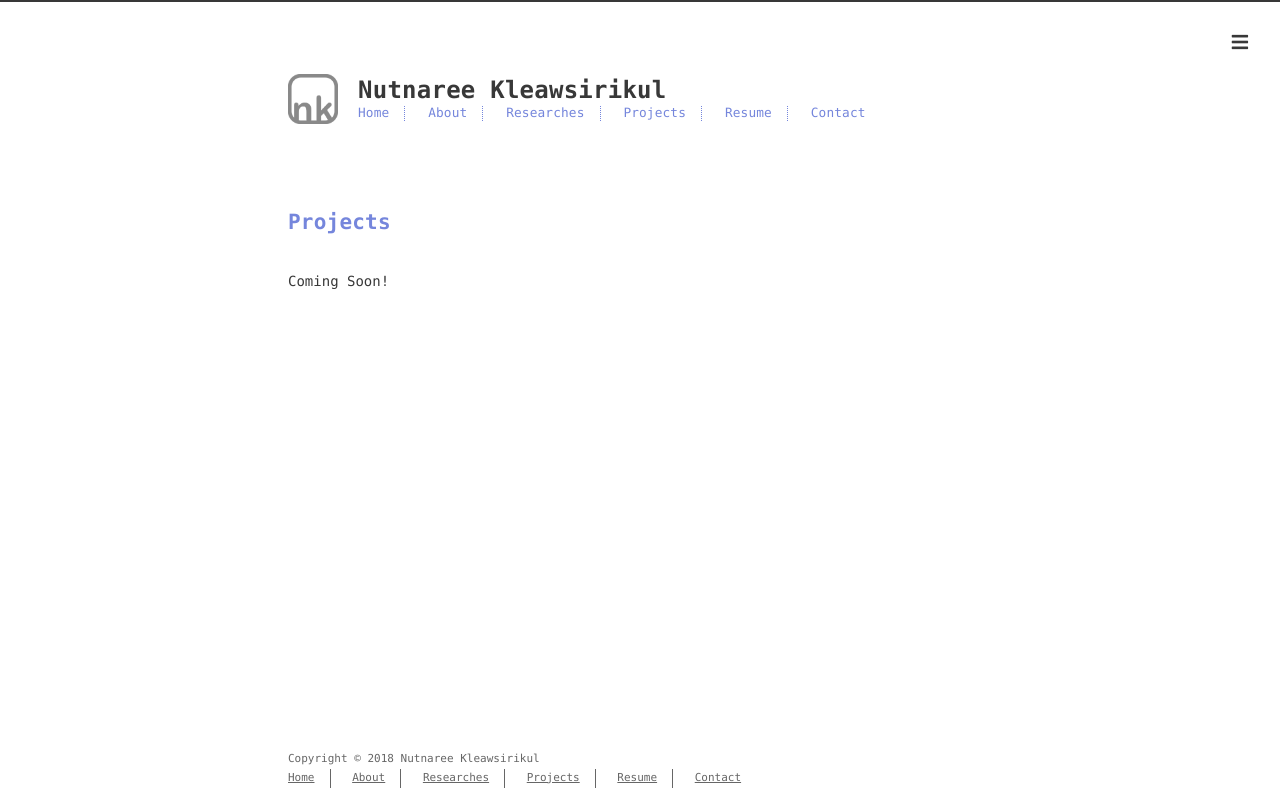
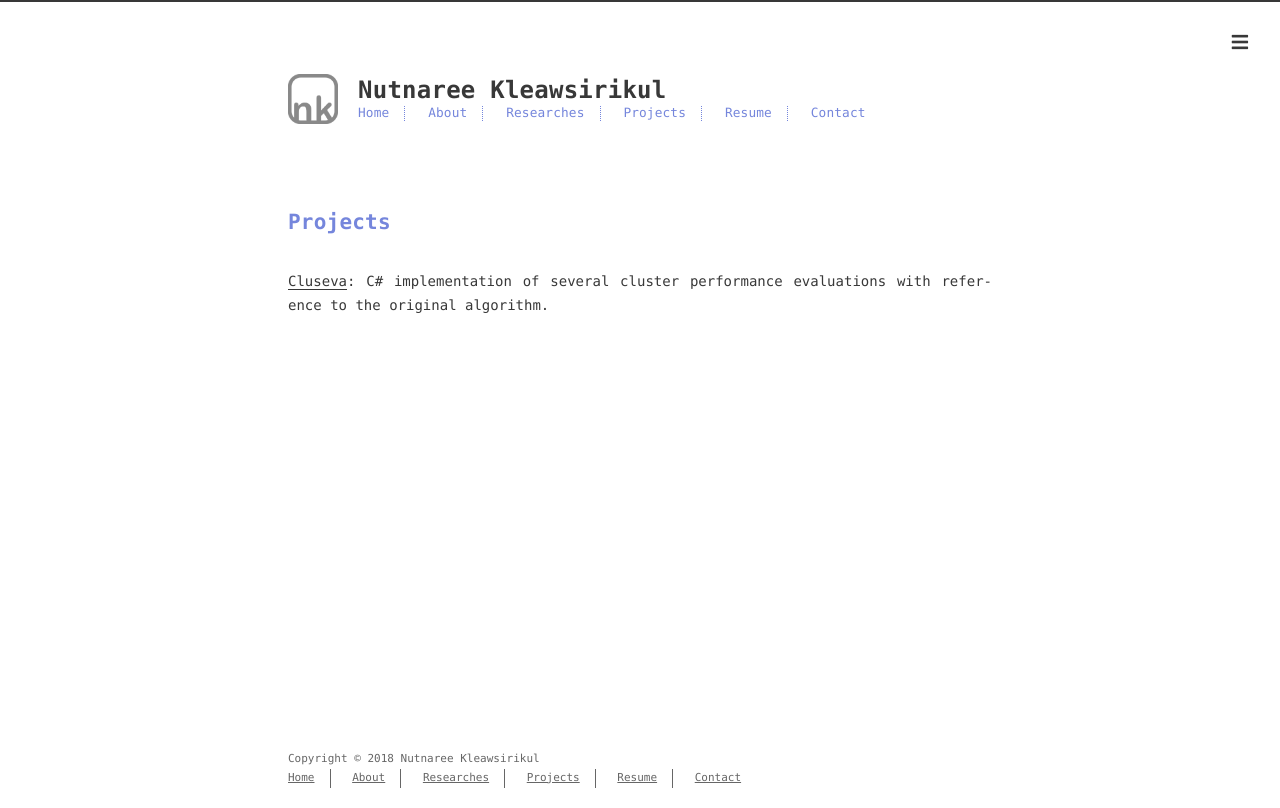
Before and after one commit to nutnareek/nutnaree.github.io, a plain HTML site: page projects/index.html in a window 1280 px wide. Drawn offline with Linux system fonts and the light colour scheme.

Commit message:
Site updated: 2018-12-26 02:54:27

```diff
--- a/projects/index.html
+++ b/projects/index.html
@@ -6,17 +6,17 @@
     <meta http-equiv="X-UA-Compatible" content="IE=edge">
     <meta name="HandheldFriendly" content="True">
     <meta name="viewport" content="width=device-width, initial-scale=1, maximum-scale=1">
-    <meta name="description" content="ProjectsComing Soon!">
+    <meta name="description" content="ProjectsCluseva: C# implementation of several cluster performance evaluations with reference to the original algorithm.">
 <meta property="og:type" content="website">
 <meta property="og:title" content="projects">
 <meta property="og:url" content="http://yoursite.com/projects/index.html">
 <meta property="og:site_name" content="Nutnaree Kleawsirikul">
-<meta property="og:description" content="ProjectsComing Soon!">
+<meta property="og:description" content="ProjectsCluseva: C# implementation of several cluster performance evaluations with reference to the original algorithm.">
 <meta property="og:locale" content="en">
-<meta property="og:updated_time" content="2018-12-18T07:34:48.695Z">
+<meta property="og:updated_time" content="2018-12-25T17:52:53.706Z">
 <meta name="twitter:card" content="summary">
 <meta name="twitter:title" content="projects">
-<meta name="twitter:description" content="ProjectsComing Soon!">
+<meta name="twitter:description" content="ProjectsCluseva: C# implementation of several cluster performance evaluations with reference to the original algorithm.">
 
 
 
@@ -149,7 +149,7 @@
 
   <div class="content" itemprop="articleBody">
 
-          <h1 id="Projects"><a href="#Projects" class="headerlink" title="Projects"></a>Projects</h1><p>Coming Soon!</p>
+          <h1 id="Projects"><a href="#Projects" class="headerlink" title="Projects"></a>Projects</h1><p><a href="https://github.com/nutnareek/Cluseva" target="_blank" rel="noopener">Cluseva</a>: C# implementation of several cluster performance evaluations with reference to the original algorithm.</p>
 <!---
 your comment goes here
 and here
```
